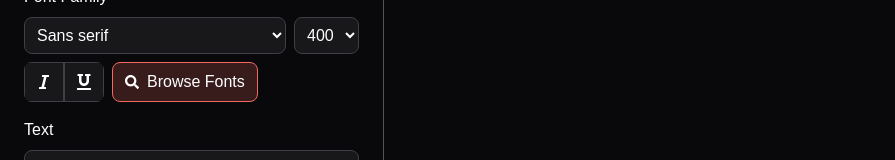
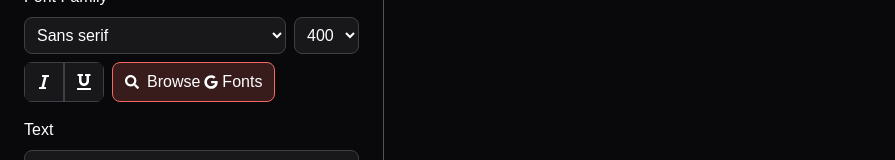
Before and after one commit to jormy/image-watermarker, a React (Vite) app: page / in a window 1280 px wide. Shown: the part 287-447 px from the top of the page, without its empty margins (0-895 px from the left). Built offline with nearby package versions, Linux system fonts and the light colour scheme.

Commit message:
style(ui): added google icon to fonts button

```diff
--- a/src/components/Sidebar.tsx
+++ b/src/components/Sidebar.tsx
@@ -1,6 +1,6 @@
 import { useState } from "react";
 import type { WatermarkPosition, WatermarkSettings } from "../types/watermark";
-import { FaUnderline, FaItalic, FaSearch } from "react-icons/fa";
+import { FaUnderline, FaItalic, FaSearch, FaGoogle } from "react-icons/fa";
 import FontPicker from "./FontPicker";
 
 type SidebarProps = {
@@ -168,7 +168,9 @@ function Sidebar({
                 className="flex h-10 items-center gap-2 rounded-lg border border-accent bg-accent/20 px-3 text-white transition-colors hover:bg-accent/30"
               >
                 <FaSearch className="size-3.5" />
-                <span>Browse Fonts</span>
+                <span className="flex items-center gap-1">
+                  Browse <FaGoogle className="size-3.5" /> Fonts
+                </span>
               </button>
             </div>
           </div>
```
